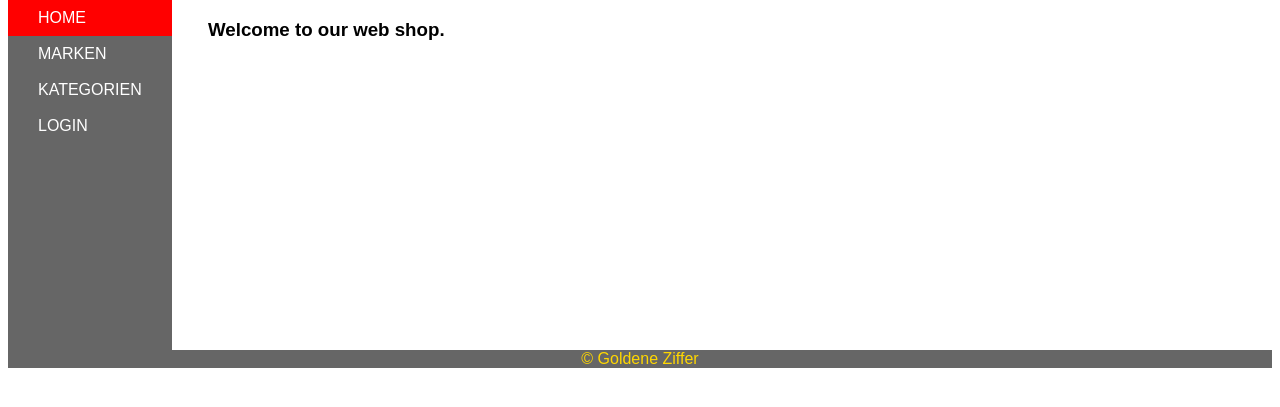
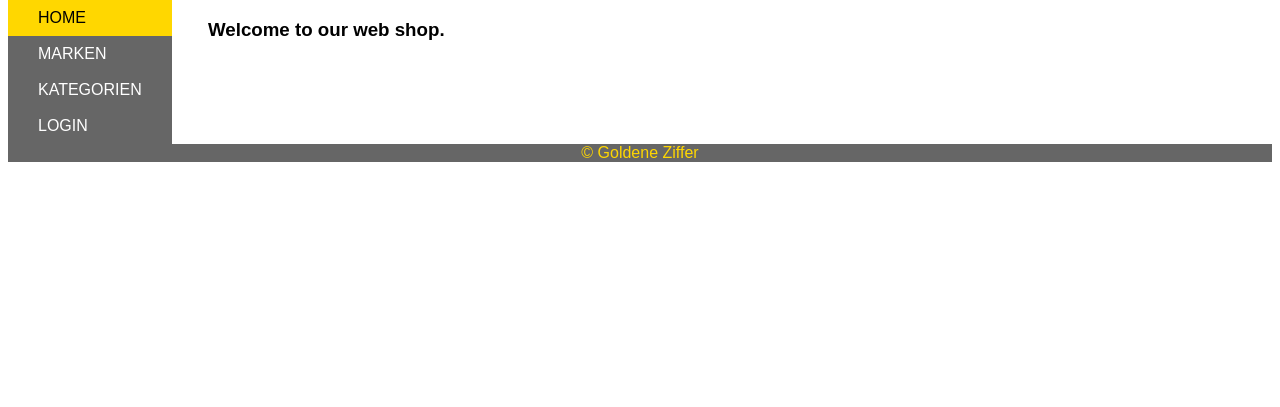
Before and after one commit to VirtSyntaxError/BTI7054q-DaBi, a PHP site: page / in a window 1280 px wide. Shown: the part 212-619 px from the top of the page. Run offline with PHP 8.4, Linux system fonts and the light colour scheme.

Commit message:
Update Assignment 2/style.css

```diff
--- a/Assignment 2/style.css
+++ b/Assignment 2/style.css
@@ -5,8 +5,8 @@ html {
 nav {
 	background-color: rgba(0,0,0,0.6);
 	float: left;
+	height: 100%;
 	text-transform: uppercase;
-	min-height: 350px;
 }
 
 section {
@@ -45,7 +45,8 @@ section {
 }
 
 #menuselected {
-	background-color: red;
+	background-color: gold;
+	color: black;
 }
 
 #headertext {
```
